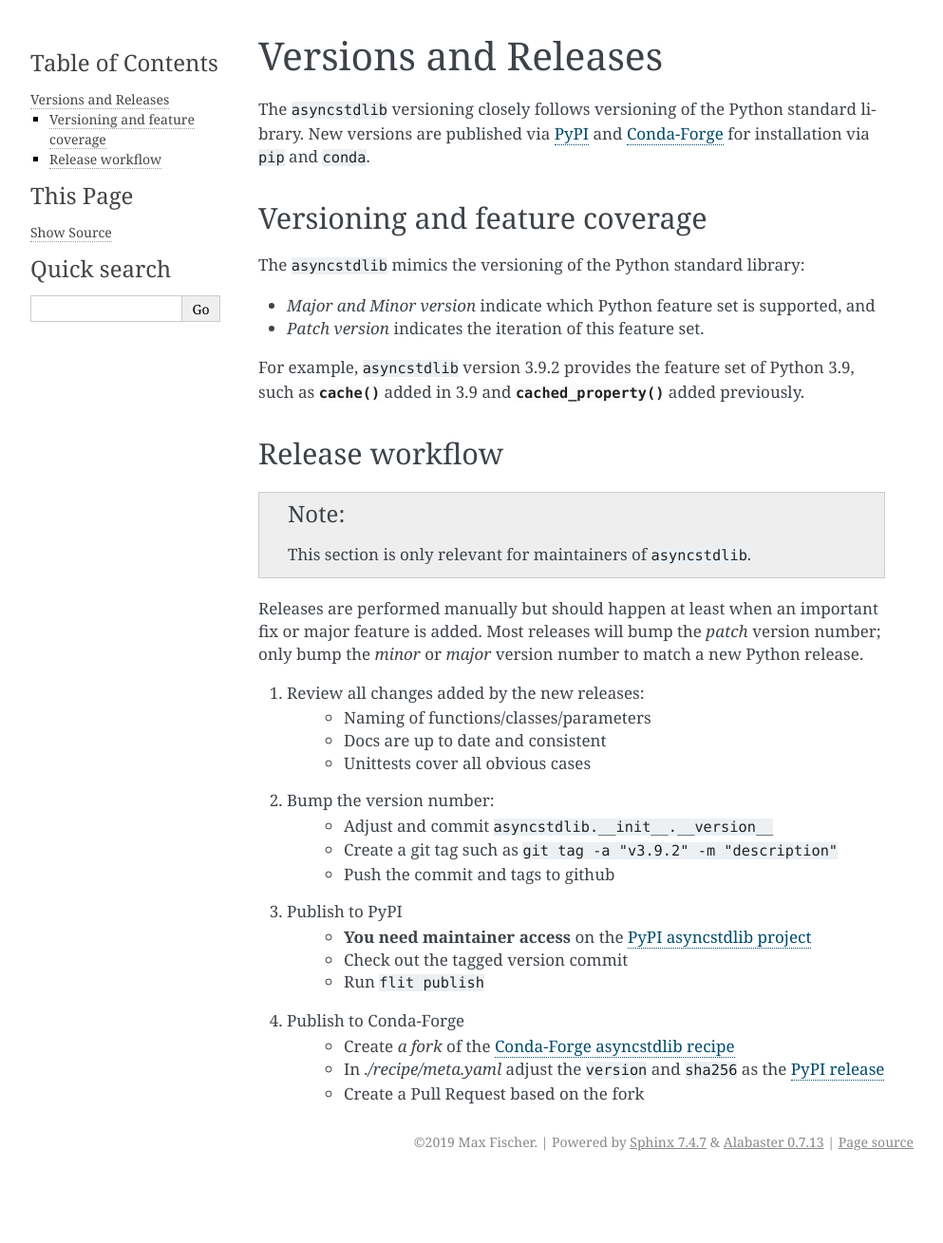
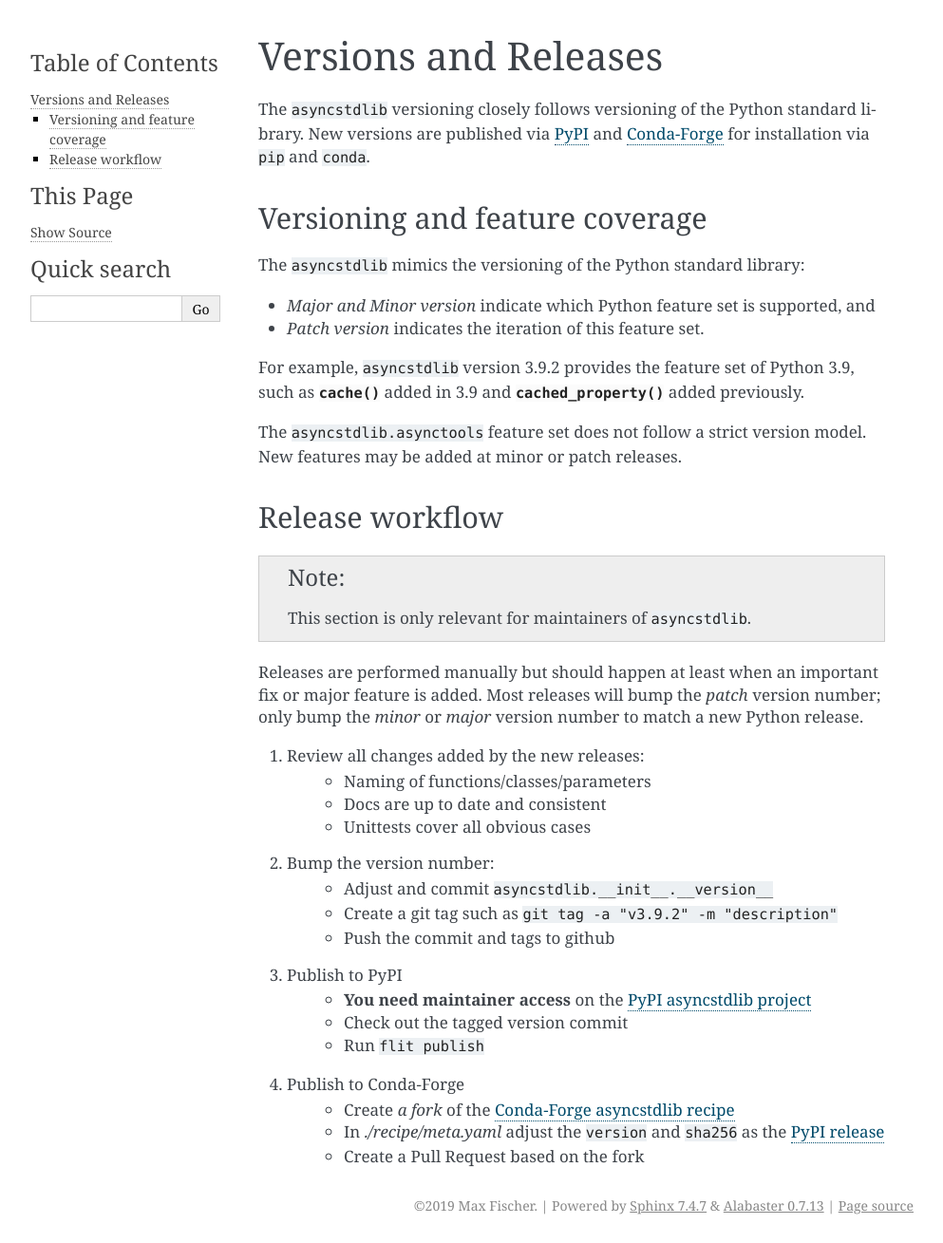
Before and after one commit to maxfischer2781/asyncstdlib, a Sphinx documentation site: the page built from docs/source/publishing.rst, in a window 1280 px wide and 1309 px high. Shown: the whole window at 95% size, without its empty margins (148-1141 px from the left). Built offline with Sphinx 7.4.7, drawn with Linux system fonts in a browser that asks for light colours; formulas are drawn with MathJax 3.

Commit message:
missing version info

```diff
--- a/docs/source/publishing.rst
+++ b/docs/source/publishing.rst
@@ -18,6 +18,9 @@ The ``asyncstdlib`` mimics the versioning of the Python standard library:
 For example, ``asyncstdlib`` version 3.9.2 provides the feature set of Python 3.9,
 such as :py:func:`~asyncstdlib.functools.cache` added in 3.9
 and :py:func:`~asyncstdlib.functools.cached_property` added previously.
+
+The ``asyncstdlib.asynctools`` feature set does not follow a strict version model.
+New features may be added at minor or patch releases.
 
 Release workflow
 ================
```
